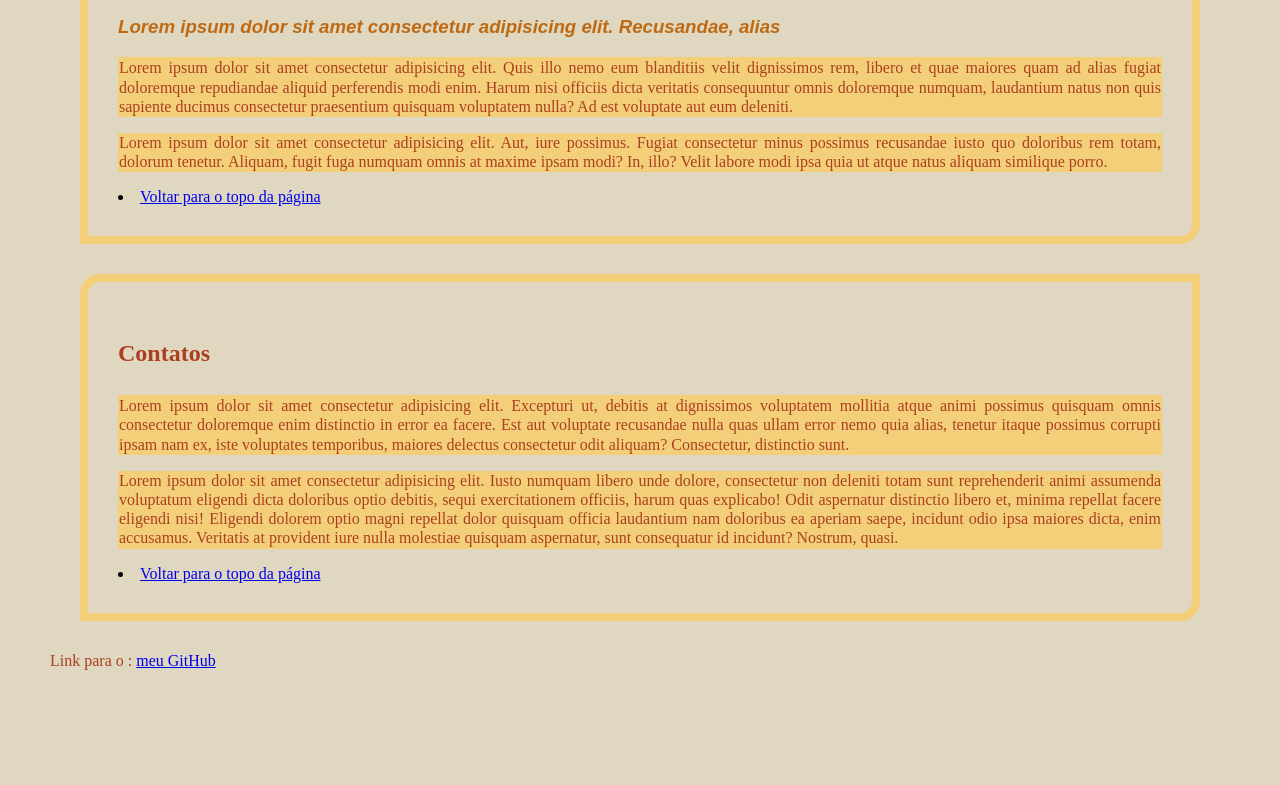
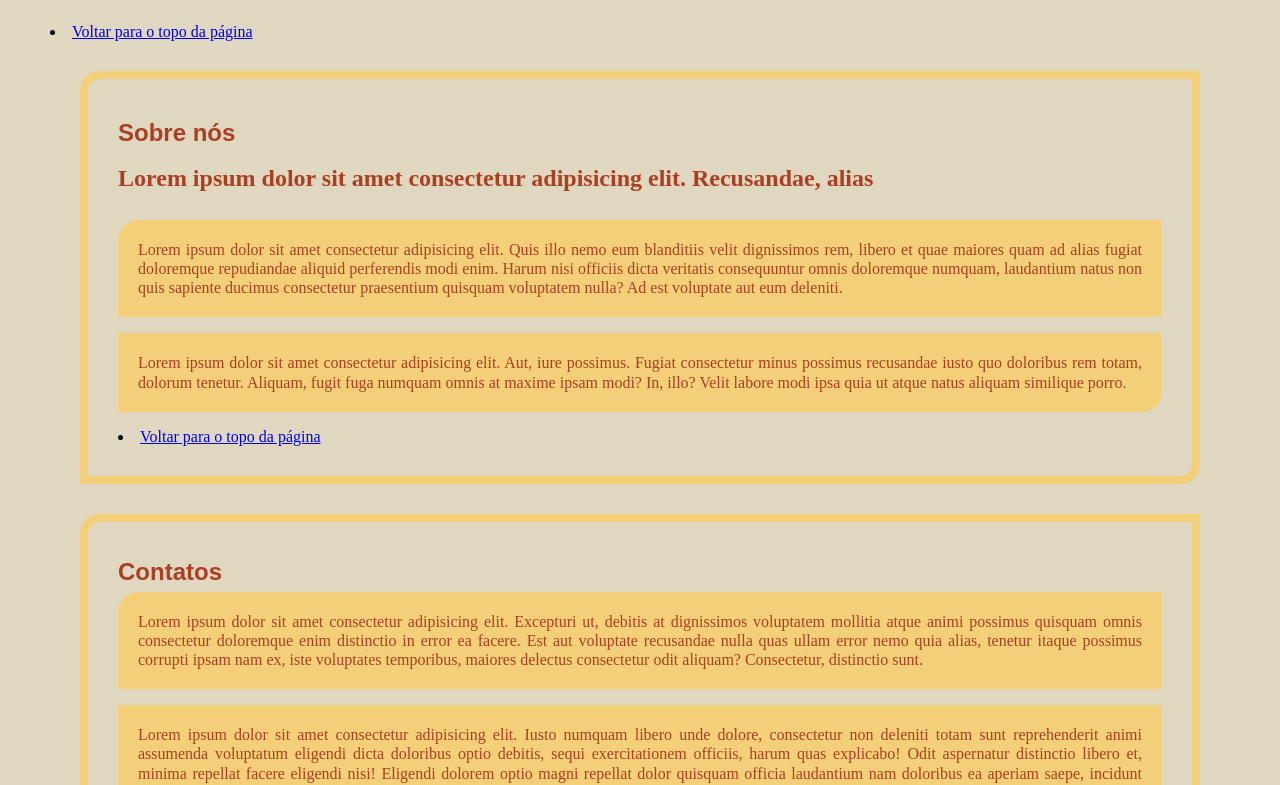
Before and after one commit to ErickHanom/html-semantico, a plain HTML site: page index.html in a window 1280 px wide. Shown: the part 730-1515 px from the top of the page. Before the commit the page ends 1420 px from the top, so only its background shows below. Drawn offline with Linux system fonts and the light colour scheme.

Commit message:
style: Modificando aparencia do site com pseudo class

```diff
--- a/index.html
+++ b/index.html
@@ -25,26 +25,32 @@
 
         </nav>
     </header>
-    <article >
+    <article>
         <header>
             <h1 class="titulo-de-artigo">Sobre mim</h1>
+            <h2 class="titulo-de-secao">Lorem ipsum dolor sit amet consectetur adipisicing elit. Beatae distinctio soluta saepe, qui ut perferendis.</h2>
             <p class="paragrafo-de-artigo">
                 Lorem ipsum dolor, sit amet consectetur adipisicing elit. Ex ipsam tempora minus eius a amet! Exercitationem, eius maxime expedita vel doloribus, officiis natus beatae dolore cumque id, quidem recusandae nobis vitae suscipit harum dolorem. Iste, hic minima quibusdam voluptas harum beatae eius assumenda animi repellat eligendi voluptatem dicta magnam. Non voluptatem reprehenderit repudiandae? Aut quisquam accusantium quae numquam cumque aliquam ipsa corrupti a expedita similique laboriosam, illum saepe quis error harum dolorum consequatur! Velit maxime atque autem debitis. Itaque dolorem exercitationem est quos maiores amet totam.
              </p>
+
+             <p class="paragrafo-de-artigo">Lorem ipsum dolor sit amet consectetur adipisicing elit. Sint, hic vel. Numquam, recusandae rem. Expedita nostrum quae dicta temporibus dolor blanditiis amet dolorem, aliquid ducimus reiciendis eligendi, deleniti asperiores repellat ad inventore rem adipisci minus praesentium sunt, facere commodi a earum. Aperiam similique dolorum adipisci aspernatur dolorem tempore hic in, facilis labore ex dolores sed nisi quos error minus cupiditate explicabo voluptates perferendis dignissimos natus est. Dicta, molestiae, explicabo repudiandae vero earum fugiat nam officia sit laudantium eligendi a voluptatem facere omnis tenetur accusamus maxime exercitationem! Hic ad sequi unde.
+             </p>
+
              <p class="paragrafo-de-artigo">
                 Lorem ipsum dolor sit amet consectetur adipisicing elit. Modi natus incidunt accusamus vitae, iure rem excepturi soluta unde eius. Alias cumque, omnis placeat laudantium amet optio praesentium perspiciatis, minima aliquam non obcaecati voluptatibus quibusdam voluptate. Laboriosam excepturi veritatis expedita pariatur optio qui commodi quas doloribus eligendi impedit laudantium consequuntur, perspiciatis architecto vel ipsum? Commodi ex magnam hic delectus!
             </p>
+        </header>
+    </article>
         <li>
             <a href="#topo-pagina">Voltar para o topo da página</a>
         </li>
-        </header>
-    </article>
 
+    <article>
         <header>
         <section id="sobre-nos">
 
-            <h1 class="titulo-de-secao">Sobre nós</h1>
-            <h2 class="subtitulo-de-artigo">Lorem ipsum dolor sit amet consectetur adipisicing elit. Recusandae, alias</h2>
+            <h1 class="titulo-de-artigo">Sobre nós</h1>
+            <h2 class="titulo-de-secao">Lorem ipsum dolor sit amet consectetur adipisicing elit. Recusandae, alias</h2>
             <p class="paragrafo-de-artigo">Lorem ipsum dolor sit amet consectetur adipisicing elit. Quis illo nemo eum blanditiis velit dignissimos rem, libero et quae maiores quam ad alias fugiat doloremque repudiandae aliquid perferendis modi enim. Harum nisi officiis dicta veritatis consequuntur omnis doloremque numquam, laudantium natus non quis sapiente ducimus consectetur praesentium quisquam voluptatem nulla? Ad est voluptate aut eum deleniti.</p>
 
            <p class="paragrafo-de-artigo">Lorem ipsum dolor sit amet consectetur adipisicing elit. Aut, iure possimus. Fugiat consectetur minus possimus recusandae iusto quo doloribus rem totam, dolorum tenetur. Aliquam, fugit fuga numquam omnis at maxime ipsam modi? In, illo? Velit labore modi ipsa quia ut atque natus aliquam similique porro.</p>
@@ -54,22 +60,25 @@
                 </li>
             </section>
         </header>
+    </article>
 
+    <article>
         <header>
 
             <section id="Contatos">
 
-                <h2 class="titulo-de-secao">Contatos</h2>
-                <p class="paragrafo-de-artigo">Lorem ipsum dolor sit amet consectetur adipisicing elit. Excepturi ut, debitis at dignissimos voluptatem mollitia atque animi possimus quisquam omnis consectetur doloremque enim distinctio in error ea facere. Est aut voluptate recusandae nulla quas ullam error nemo quia alias, tenetur itaque possimus corrupti ipsam nam ex, iste voluptates temporibus, maiores delectus consectetur odit aliquam? Consectetur, distinctio sunt.</p>
+                <h2 class="titulo-de-artigo">Contatos</h2>
+
+                    <p class="paragrafo-de-artigo" >Lorem ipsum dolor sit amet consectetur adipisicing elit. Excepturi ut, debitis at dignissimos voluptatem mollitia atque animi possimus quisquam omnis consectetur doloremque enim distinctio in error ea facere. Est aut voluptate recusandae nulla quas ullam error nemo quia alias, tenetur itaque possimus corrupti ipsam nam ex, iste voluptates temporibus, maiores delectus consectetur odit aliquam? Consectetur, distinctio sunt.</p>
 
                     <p class="paragrafo-de-artigo">Lorem ipsum dolor sit amet consectetur adipisicing elit. Iusto numquam libero unde dolore, consectetur non deleniti totam sunt reprehenderit animi assumenda voluptatum eligendi dicta doloribus optio debitis, sequi exercitationem officiis, harum quas explicabo! Odit aspernatur distinctio libero et, minima repellat facere eligendi nisi! Eligendi dolorem optio magni repellat dolor quisquam officia laudantium nam doloribus ea aperiam saepe, incidunt odio ipsa maiores dicta, enim accusamus. Veritatis at provident iure nulla molestiae quisquam aspernatur, sunt consequatur id incidunt? Nostrum, quasi.</p>
 
                     <li>
                         <a href="#topo-pagina">Voltar para o topo da página</a>
                     </li>
-
                 </section>
             </header>
+        </article>
 
 
         <footer>
--- /dev/null
+++ b/reset.css
@@ -0,0 +1,53 @@
+/* http://meyerweb.com/eric/tools/css/reset/
+   v2.0 | 20110126
+   License: none (public domain)
+*/
+
+html, body, div, span, applet, object, iframe,
+h1, h2, h3, h4, h5, h6, p, blockquote, pre,
+a, abbr, acronym, address, big, cite, code,
+del, dfn, em, img, ins, kbd, q, s, samp,
+small, strike, strong, sub, sup, tt, var,
+b, u, i, center,
+dl, dt, dd, ol, ul, li,
+fieldset, form, label, legend,
+table, caption, tbody, tfoot, thead, tr, th, td,
+article, aside, canvas, details, embed,
+figure, figcaption, footer, header, hgroup,
+menu, nav, output, ruby, section, summary,
+time, mark, audio, video {
+	margin: 0;
+	padding: 0;
+	border: 0;
+	font-size: 100%;
+	font: inherit;
+	vertical-align: baseline;
+    color: initial;
+}
+/* HTML5 display-role reset for older browsers */
+article, aside, details, figcaption, figure,
+footer, header, hgroup, menu, nav, section {
+	display: block;
+}
+body {
+	line-height: 1;
+}
+ol, ul {
+	list-style: none;
+}
+blockquote, q {
+	quotes: none;
+}
+blockquote:before, blockquote:after,
+q:before, q:after {
+	content: '';
+	content: none;
+}
+table {
+	border-collapse: collapse;
+	border-spacing: 0;
+}
+a {
+    text-decoration: none;
+    color: initial;
+}
--- a/style.css
+++ b/style.css
@@ -24,11 +24,12 @@ body {
     line-height: 2;
     font-weight: bold;
     font-size: 22pt;
+
 }
 
 .titulo-de-artigo {
     color: var(--cor-secundaria);
-    line-height: 2;
+    line-height: 0;
     font-weight: bold;
     font-size: 18pt;
     font-family: Arial, Helvetica, sans-serif;
@@ -43,44 +44,50 @@ body {
 
 .subtitulo-de-artigo {
     color: var(--cor-terciaria);
-    line-height: 1.5;
+    line-height: 0;
     font-weight: bold;
     font-size: 14pt;
     font-family: Arial, Helvetica, sans-serif;
     font-style: italic;
 }
 
-p {
-    color: var(--cor-secundaria);
-    line-height: 1.2;
+.paragrafo-de-artigo ~ .paragrafo-de-artigo {
+    padding-top: 0px;
 }
 
-.paragrafo-de-artigo {
+.paragrafo-de-artigo:first-of-type {
     background-color: var(--cor-quaternaria);
-    padding: 1px;
+    padding: 20px;
+    border-radius: 20px 0 0px 0;
 }
 
-.paragrafo-de-artigo + .paragrafo-de-artigo{
-    padding-top: 0;
+.paragrafo-de-artigo:last-of-type {
+    background-color: var(--cor-quaternaria);
+    padding: 20px;
+    border-radius: 0px 0 20px 0;
 }
 
-header {
+.paragrafo-de-artigo:only-of-type {
+    background-color: var(--cor-quaternaria);
+    padding: 20px;
+    border-radius: 20px 0 20px 0;
+}
+
+article {
     border: 8px solid var(--cor-quaternaria);
     padding: 30px;
     margin: 30px ;
     border-radius: 20px 0 20px 0;
 }
-
-.link-de-menu-principal {
-    text-decoration: overline;
+p {
+    color: var(--cor-secundaria);
+    background-color: var(--cor-quaternaria);
+    line-height: 1.2;
 }
 
 .menu-principal ul {
     background-color: var(--cor-secundaria);
-}
-
-.menu-principal li {
-    color: var(--cor-fundo);
+    border-radius: 20px 0 20px 0;
 }
 
 .menu-principal a {
```
Lines whose indentation alone changed are shown as unchanged.
